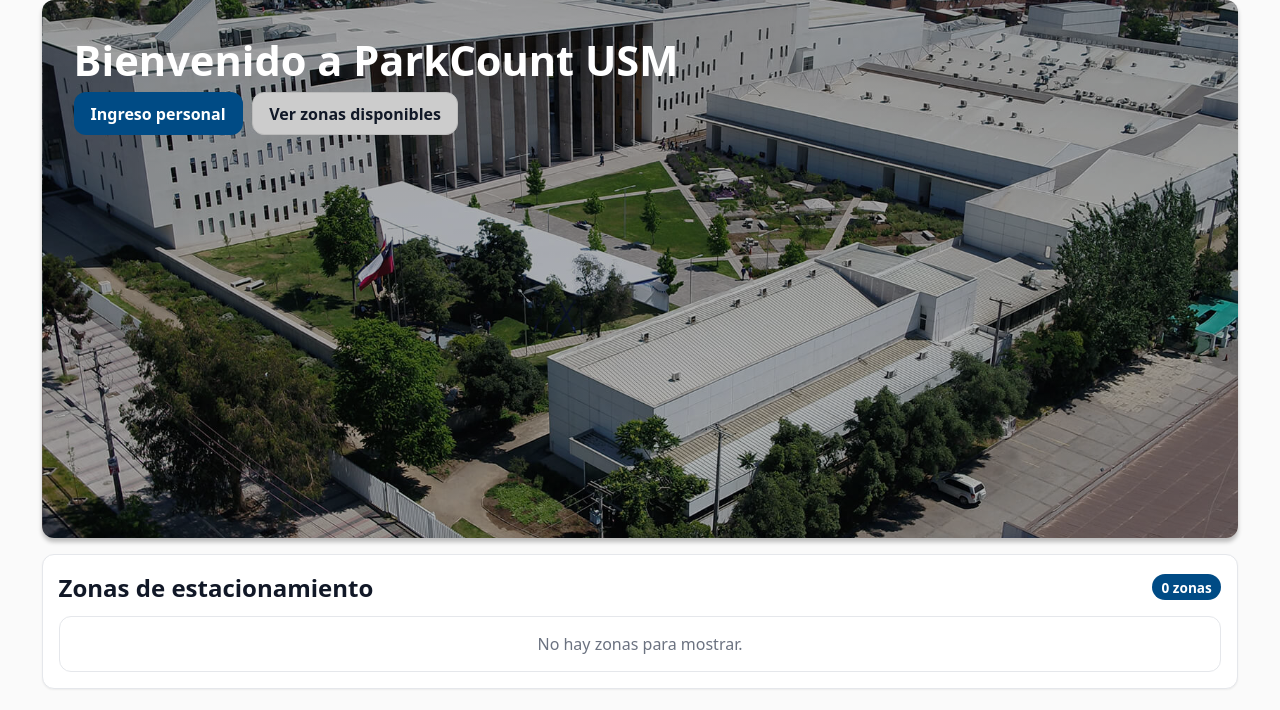
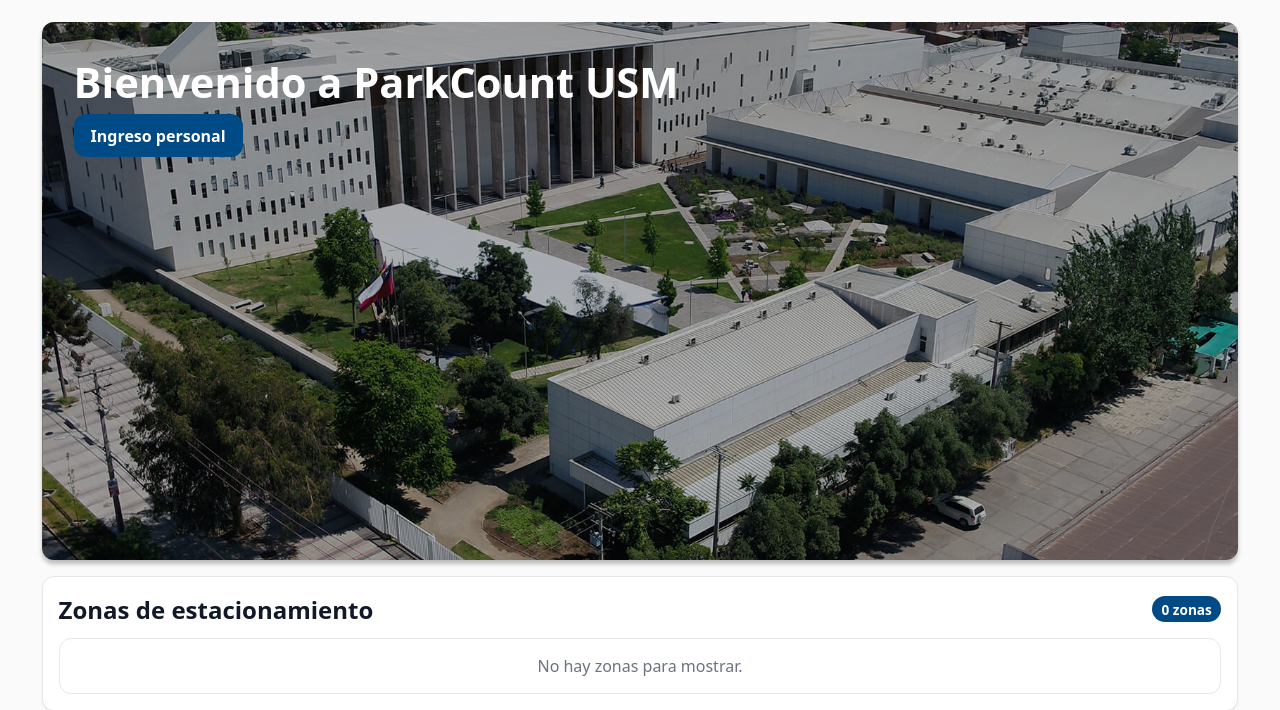
Before and after one commit to KariAlg/INFOSOC_2025_2, a Django app: page / in a window 1280 px wide. Shown: the top 710 px of the page. Run offline with Django 5.2, Linux system fonts and the light colour scheme; data that the repository does not hold is empty.

Commit message:
Minor changes

```diff
--- a/config/estacionamientos/templates/estacionamientos/landing_page.html
+++ b/config/estacionamientos/templates/estacionamientos/landing_page.html
@@ -9,14 +9,14 @@
 
 {% block content %}
 <section class="landing">
-
+  <br>
   <!-- HERO -->
   <div class="hero" role="img" aria-label="Campus USM">
     <div class="hero__inner">
       <h1 class="hero__title">Bienvenido a ParkCount USM</h1>
       <div class="hero__actions">
         <a class="btn btn--primary" href="{% url 'panel_home' %}">Ingreso personal</a>
-        <a class="btn btn--siga" href="#zonas">Ver zonas disponibles</a>
+        <!--<a class="btn btn--siga" href="#zonas">Ver zonas disponibles</a>-->
       </div>
     </div>
   </div>
```
Also changed, not shown: config/db.sqlite3, config/estacionamientos/migrations/0001_initial.py, config/usuarios/migrations/0001_initial.py.
